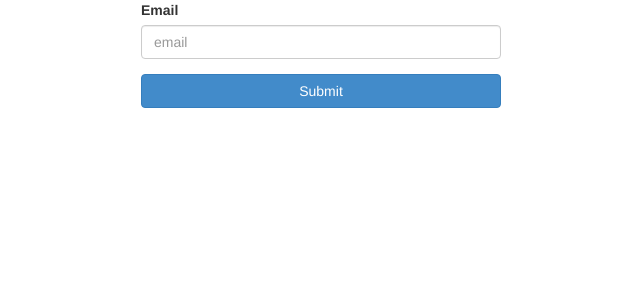
After one commit to Rohan2002/log-in-try, a Flask app: template template/LostPassword.html in a window 1280 px wide. The commit adds this page. Shown: the top 300 px of the page, without its empty margins (319-959 px from the left). Run offline with Flask 2, Linux system fonts and the light colour scheme; the template is opened without the code that fills it, so the values that code supplies are empty; some libraries are stand-ins or nearby versions.

Commit message:
added some html files, database entry for email, institution, and base for the forget password in app.py

```diff
--- a/app.py
+++ b/app.py
@@ -1,14 +1,15 @@
-from flask import Flask, render_template, redirect, url_for, request, session,flash,g
+from flask import Flask, render_template, redirect, url_for, request, session,g
 from functools import wraps
-#from flask_pymongo import PyMongo
 import pymongo
 import bcrypt
 from pymongo import MongoClient
+from flask_mail import Mail
 
-import sqlite3
 app = Flask(__name__, template_folder='template')
 client = MongoClient('mongodb://localhost:27017/')
 db = client['FTX']
+mail = Mail()
+mail.init_app(app)
 
 
 def log_required(f):
@@ -17,7 +18,7 @@ def log_required(f):
         if('logged_in' in session) :
             return f(*args, **kwargs)
         else:
-            flash("you need to log in first")
+            return("you need to log in first")
             return redirect(url_for('login'))
     return wrap
 
@@ -30,31 +31,46 @@ def world():
 @app.route('/login', methods=['POST', 'GET'])
 def login():
     users = db.users
-    login_user = users.find_one({'name' : request.form.get("username")})
+    login_user = users.find_one({'username' : request.form.get("username")})
     Hpassword = request.form.get("password")
-    print(Hpassword)
     if login_user:
         if bcrypt.hashpw(Hpassword.encode('utf-8'), login_user['password']) == login_user['password']:
             session['username'] =request.form.get("username")
             return redirect(url_for('world'))
         else:
-            flash("Invalid username/password")
+            return("Invalid username/password")
     return render_template('index.html')
+
+@app.route('/lostPassword')
+def lostPassword():
+    find_user_mail = users.find_one({'email' : request.form.get("email")})
+    mail_user = request.form.get("email")
+    if find_user_mail:
+        msg = Message()
+        msg.recipients = ["rohandeshpande832@gmail.com"]
+        msg.add_recipient(find_user_mail)
+        msg.html = "<b>testing</b>"
+        mail.send(msg)
+
+    else:
+        return("Invalid email")
+    return render_template('LostPassword.html')
 
 @app.route('/register', methods=['POST', 'GET'])
 def register():
     if request.method == 'POST':
         users = db.users
-        existing_user = users.find_one({'name' : request.form['username']})
+        existing_user = users.find_one({'username' : request.form['username']})
 
         if existing_user is None:
             Hpassword = request.form['password'].encode('utf-8')
             hashpass = bcrypt.hashpw(Hpassword, bcrypt.gensalt())
-            users.insert({'name' : request.form['username'], 'password' : hashpass})
+            users.insert({'username' : request.form['username'], 'password' : hashpass, 'email' : request.form['email'], 'institute' : request.form['Institute']})
+
             session['username'] = request.form.get("username")
             return redirect(url_for('world'))
 
-        flash("That username already exists!")
+        return("That username already exists!")
 
     return render_template('register.html')
 
@@ -62,7 +78,7 @@ def register():
 @log_required
 def logout():
     session.pop("logged_in", None)
-    flash("LOGGED OUT")
+    return("LOGGED OUT")
     return redirect(url_for('world'))
 
 if __name__ == '__main__':
--- /dev/null
+++ b/template/LostPassword.html
@@ -0,0 +1,17 @@
+{% extends "base.html" %}
+{% block body %}
+<div class="container">
+    <div class="row">
+        <div class="col-md-4 col-md-offset-4">
+            <form method=POST action="{{ url_for('register') }}">
+                <div class="form-group">
+                    <label for="exampleInputEmail">Email</label>
+                    <input type="email" class="form-control" name="Email" placeholder="email">
+                </div>
+                <button type="submit" class="btn btn-primary btn-block">Submit</button>
+            </form>
+            <br>
+        </div>
+    </div>
+</div>
+{% endblock %}
```
Also changed, not shown: template/index.html (+3 -5 lines), template/register.html (+8 -3 lines), 1 other file.
